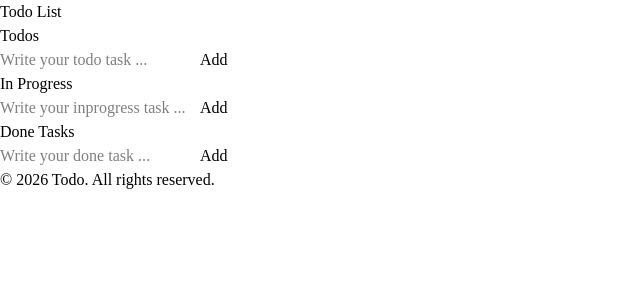
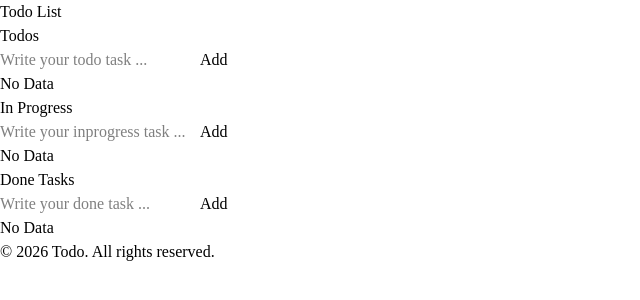
Before and after one commit to khaterehnaseri444-ui/todoTask, a React (Vite) app in the folder todo/: page / in a window 1280 px wide. Shown: the top 300 px of the page, without its empty margins (0-640 px from the left). Built offline with nearby package versions, Linux system fonts and the light colour scheme.

Commit message:
refactor:add condition for show todos

```diff
--- a/todo/src/components/done/Done.jsx
+++ b/todo/src/components/done/Done.jsx
@@ -12,11 +12,15 @@ function Done() {
         <h1 className="text-[20px] font-extralight">Done Tasks</h1>
         <AddTask currentCondition={"done"} />
       </div>
-      {tasks.map((T) => (
-        <React.Fragment key={T.id}>
-          <TaskCard task={T} />
-        </React.Fragment>
-      ))}
+      {tasks.length === 0 ? (
+        <p>No Data</p>
+      ) : (
+        tasks.map((T) => (
+          <React.Fragment key={T.id}>
+            <TaskCard task={T} />
+          </React.Fragment>
+        ))
+      )}
     </div>
   );
 }
--- a/todo/src/components/inprogress/Inprogress.jsx
+++ b/todo/src/components/inprogress/Inprogress.jsx
@@ -12,11 +12,15 @@ function Inprogress() {
         <h1 className="text-[20px] font-extralight">In Progress</h1>
         <AddTask currentCondition={"inprogress"} />
       </div>
-      {tasks.map((T) => (
-        <React.Fragment key={T.id}>
-          <TaskCard task={T} />
-        </React.Fragment>
-      ))}
+      {tasks.length === 0 ? (
+        <p>No Data</p>
+      ) : (
+        tasks.map((T) => (
+          <React.Fragment key={T.id}>
+            <TaskCard task={T} />
+          </React.Fragment>
+        ))
+      )}
     </div>
   );
 }
--- a/todo/src/components/todos/Todos.jsx
+++ b/todo/src/components/todos/Todos.jsx
@@ -12,11 +12,15 @@ function Todos() {
       <h1 className="text-[20px] font-extralight">Todos</h1>
       <AddTask currentCondition={"todo"} />
       </div>
-      {tasks.map((T) => (
-        <React.Fragment key={T.id}>
-          <TaskCard task={T} />
-        </React.Fragment>
-      ))}
+      {tasks.length === 0 ? (
+        <p>No Data</p>
+      ) : (
+        tasks.map((T) => (
+          <React.Fragment key={T.id}>
+            <TaskCard task={T} />
+          </React.Fragment>
+        ))
+      )}
     </div>
   );
 }
```
